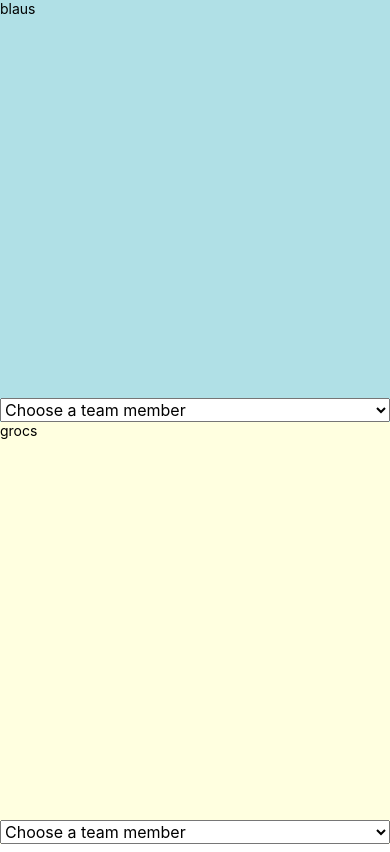
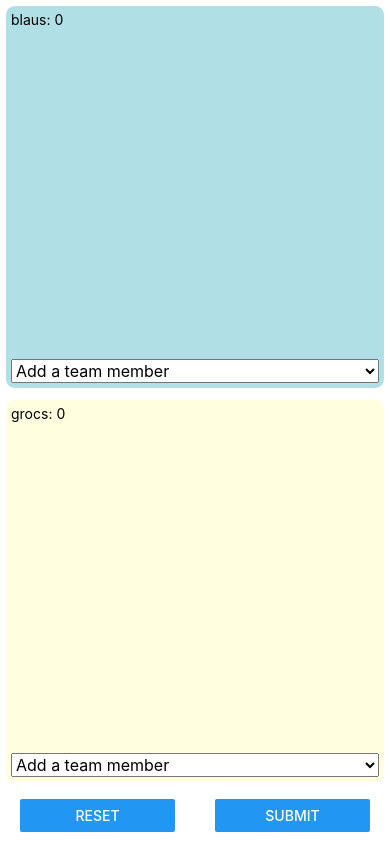
Before and after one commit to akustik/topscores-patxanga-client, a React Native app: screen / in a window 390 px wide. Built offline with nearby package versions, Linux system fonts and the light colour scheme.

Commit message:
Use parent state

```diff
--- a/App.js
+++ b/App.js
@@ -6,25 +6,17 @@
  * @flow
  */
 
-import React, {Fragment, Component} from 'react';
+import React, {Component} from 'react';
 import {
+  Alert,
+  Button,
+  FlatList,
+  Picker,
   SafeAreaView,
   StyleSheet,
-  ScrollView,
-  View,
   Text,
-  StatusBar,
-    Picker,
-    FlatList
+  View
 } from 'react-native';
-
-import {
-  Header,
-  LearnMoreLinks,
-  Colors,
-  DebugInstructions,
-  ReloadInstructions,
-} from 'react-native/Libraries/NewAppScreen';
 
 const PLAYERS = [
   "Guillem",
@@ -32,49 +24,129 @@ const PLAYERS = [
   "Albert",
   "Antonio",
   "Oriol"
-]
+];
+
+const teamFor = (name, score, members) => {
+  return {
+    name: name,
+    score: score || 0,
+    members: members || []
+  }
+};
+
+const INITIAL_STATE = {
+  blaus: teamFor('blaus'),
+  grocs: teamFor('grocs')
+};
 
 class Team extends Component {
-  state = { members: []}
-
   render() {
+    const combineStyles = StyleSheet.flatten(
+        [styles.teamContainer, this.props.style]);
     return (
-        <SafeAreaView style={{flex: 1, backgroundColor: this.props.backgroundColor}}>
-        <Text>{this.props.name}</Text>
+        <View style={combineStyles}>
+          <Text>{this.props.element.name}: {this.props.element.score}</Text>
           <FlatList
-          data={this.state.members}
+              data={this.props.element.members}
               renderItem={
-            ({ item }) => <Text> * {item} </Text>
+                ({item}) => <Text> * {item} </Text>
               }
               keyExtractor={item => item}
           />
 
           <Picker
               onValueChange={(itemValue, itemIndex) =>
-            this.setState({members: this.state.members.concat(itemValue)})
+                  this.props.onAddMember(this.props.element.name, itemValue)
               }>
-          <Picker.Item label="Choose a team member" value="" />
+            <Picker.Item label="Add a team member" value=""/>
             {PLAYERS.map((item, index) => {
               return (<Picker.Item label={item} value={item} key={item}/>)
             })}
-
-
           </Picker>
-
-
-        </SafeAreaView>
-
+        </View>
     )
   }
 }
 
+class Game extends Component {
+
+  constructor(props) {
+    super(props)
+
+    this.addMember = this.addMember.bind(this)
+    this.reset = this.reset.bind(this)
+  }
+
+  state = INITIAL_STATE;
+
+  addMember(team, name) {
+    this.setState((previous) => {
+      let updated = {};
+      updated[team] = teamFor(team, previous[team].score,
+          previous[team].members.concat(name));
+      return updated;
+    })
+  }
+
+  save() {
+    Alert.alert('Simple Button pressed')
+  }
+
+  reset() {
+    this.setState(() => INITIAL_STATE)
+  }
+
+  render() {
+    return (
+        <SafeAreaView style={{flex: 1}}>
+          <View style={{flex: 14}}>
+            <Team element={this.state.blaus} onAddMember={this.addMember} style={{backgroundColor: 'powderblue'}}/>
+            <Team element={this.state.grocs} onAddMember={this.addMember} style={{backgroundColor: 'lightyellow'}}/>
+          </View>
+          <View style={styles.actionsContainer}>
+            <View style={styles.buttonContainer}>
+              <Button style={styles.button}
+                      title="Reset"
+                      onPress={this.reset}
+              />
+            </View>
+            <View style={styles.buttonContainer}>
+              <Button
+                  title="Submit"
+                  onPress={this.save}
+              />
+            </View>
+          </View>
+        </SafeAreaView>
+    );
+  }
+}
+
+const styles = StyleSheet.create({
+  teamContainer: {
+    flex: 1,
+    margin: 5,
+    padding: 5,
+    backgroundColor: 'lightgray',
+    borderRadius: 10,
+    borderWidth: 1,
+    borderColor: 'white'
+  },
+  actionsContainer: {
+    flex: 1,
+    flexDirection: 'row',
+    alignItems: 'center',
+    justifyContent: 'center',
+  },
+  buttonContainer: {
+    flex: 1,
+    padding: 20
+  }
+});
+
 const App = () => {
-
   return (
-      <View style={{flex: 1}}>
-        <Team name="blaus" backgroundColor='powderblue'/>
-        <Team name="grocs" backgroundColor='lightyellow'/>
-      </View>
+      <Game/>
   );
 };
 
```
Lines whose indentation alone changed are shown as unchanged.
